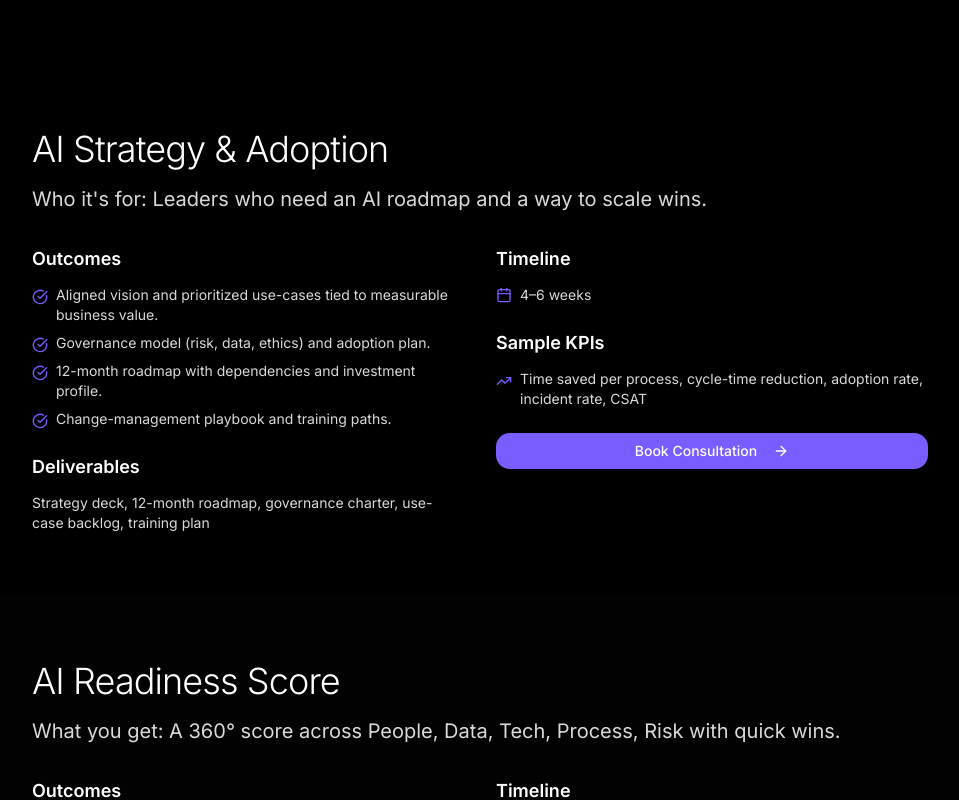
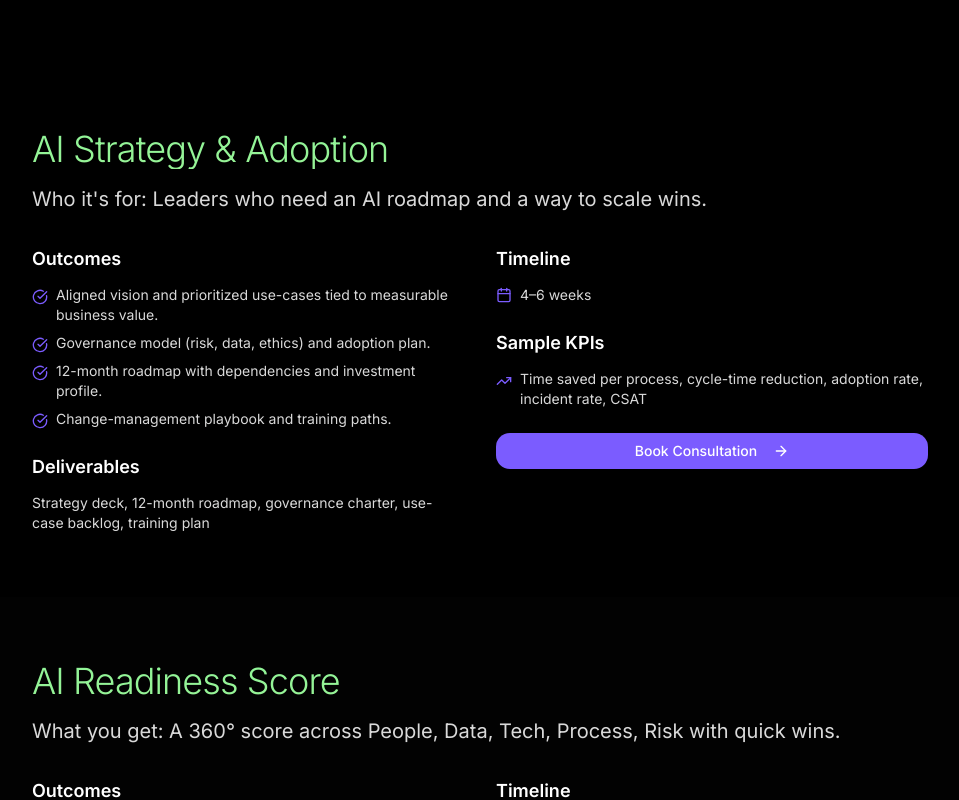
Before and after one commit to MikeWillCodes/l3-strategy-partners, a Next.js app: page /services in a window 1280 px wide. Shown: the part 1200-2000 px from the top of the page, without its empty margins (160-1119 px from the left). Built offline with nearby package versions, Linux system fonts and the light colour scheme.

Commit message:
style(services): apply brand gradient to service detail H2 headers with accessible white fallback

```diff
--- a/src/app/globals.css
+++ b/src/app/globals.css
@@ -123,6 +123,29 @@
     @apply text-3xl lg:text-4xl font-light tracking-tight text-white;
   }
 
+  .text-section-hero-gradient {
+    @apply text-3xl lg:text-4xl font-light tracking-tight;
+    background: var(--iris);
+    background-clip: text;
+    -webkit-background-clip: text;
+    -webkit-text-fill-color: transparent;
+    background-size: 200% 200%;
+    animation: gradient-shift 8s ease infinite;
+
+    /* Accessibility: fallback for forced-colors mode and reduced motion */
+    @media (forced-colors: active) {
+      -webkit-text-fill-color: unset;
+      background-clip: unset;
+      -webkit-background-clip: unset;
+      color: white;
+      animation: none;
+    }
+
+    @media (prefers-reduced-motion: reduce) {
+      animation: none;
+    }
+  }
+
   .text-display {
     @apply text-4xl lg:text-6xl font-bold tracking-tight;
   }
--- a/src/app/services/page.tsx
+++ b/src/app/services/page.tsx
@@ -302,7 +302,7 @@ export default function ServicesPage() {
                 transition={{ duration: 0.8 }}
                 viewport={{ once: true }}
               >
-                <h2 className="text-section-hero mb-4">{service.title}</h2>
+                <h2 className="text-section-hero-gradient mb-4">{service.title}</h2>
                 <p className="text-xl text-white/85 mb-8">{service.subtitle}</p>
 
                 <div className="grid grid-cols-1 md:grid-cols-2 gap-8">
@@ -368,7 +368,7 @@ export default function ServicesPage() {
             viewport={{ once: true }}
             className="text-center mb-16"
           >
-            <h2 className="text-section-hero mb-6">Service Packages</h2>
+            <h2 className="text-section-hero-gradient mb-6">Service Packages</h2>
             <p className="text-xl text-white/85 max-w-2xl mx-auto">
               Choose the engagement model that fits your timeline and transformation goals.
             </p>
@@ -448,7 +448,7 @@ export default function ServicesPage() {
             viewport={{ once: true }}
             className="text-center mb-16"
           >
-            <h2 className="text-section-hero mb-6">Our Engagement Process</h2>
+            <h2 className="text-section-hero-gradient mb-6">Our Engagement Process</h2>
             <p className="text-xl text-white/85 max-w-2xl mx-auto">
               A proven three-step approach to AI transformation
             </p>
```
